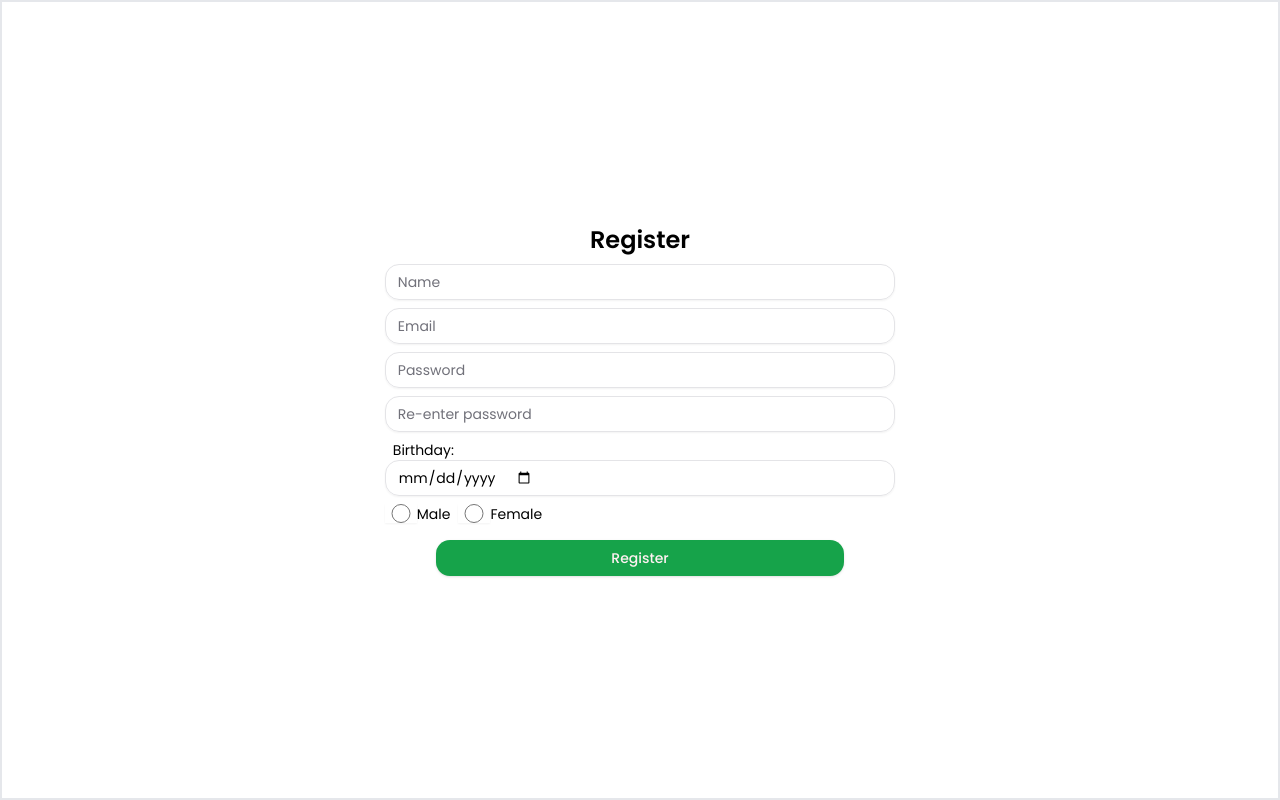
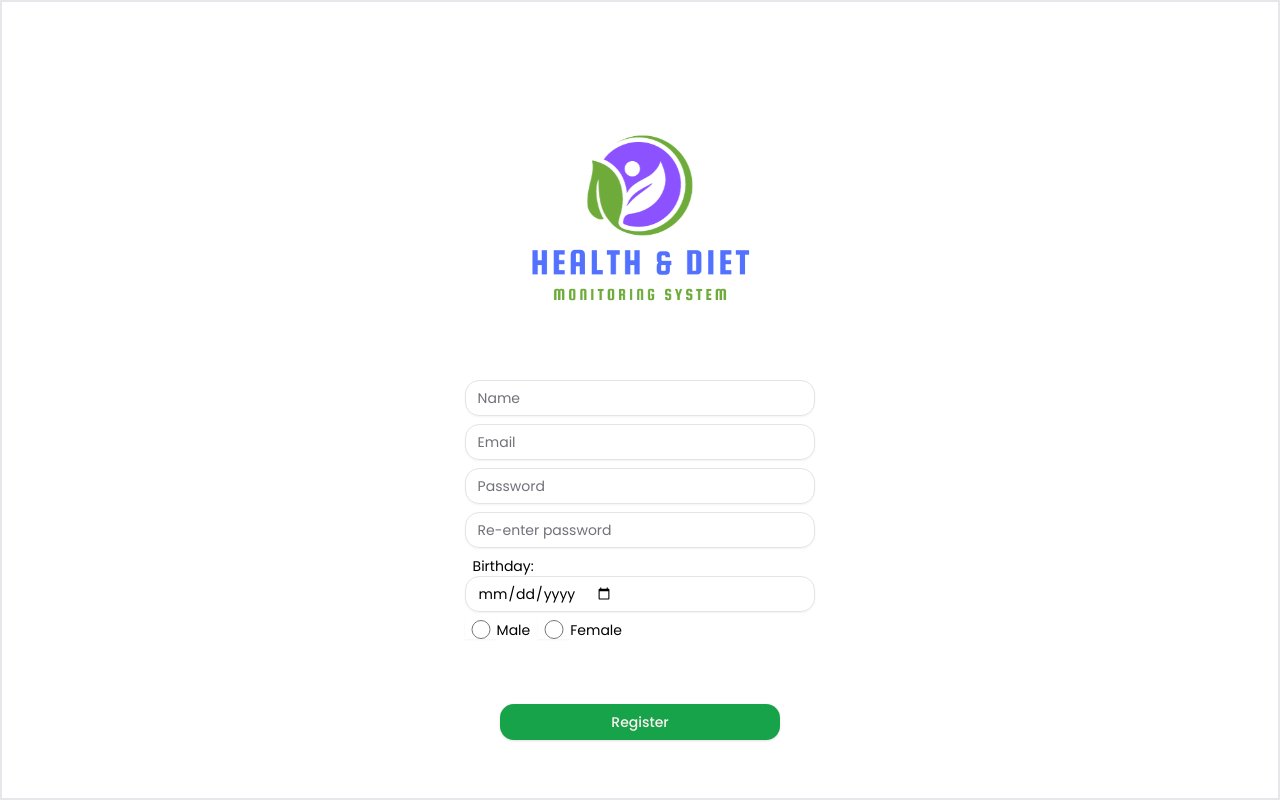
Before and after one commit to reydelshit/health-diet-monitoring-sytem, a React (Vite) app: page /register in a window 1280 px wide. Built offline with nearby package versions, Linux system fonts and the light colour scheme.

Commit message:
she said

```diff
--- a/src/components/Login.tsx
+++ b/src/components/Login.tsx
@@ -4,6 +4,7 @@ import { Button } from './ui/button';
 
 import { useState } from 'react';
 import axios from 'axios';
+import Logo from '@/assets/logo.png';
 
 export default function Login({
   setIsLoggedIn,
@@ -40,9 +41,7 @@ export default function Login({
   return (
     <div className="w-full h-screen border-2 flex justify-center items-center flex-col text-center">
       <div>
-        <h1 className="text-2xl font-bold mb-2">
-          Health and Diet Monitoring System
-        </h1>
+        <img src={Logo} alt="logo" className="w-[20rem]" />
 
         <form
           onSubmit={handleLogin}
@@ -69,7 +68,7 @@ export default function Login({
 
         <span className="mt-5 block">
           Don't have an account?
-          <Link to="/register" className="text-green-500">
+          <Link to="/register" className="text-green-500 ml-2">
             click me
           </Link>
         </span>
--- a/src/components/ProfileOverview.tsx
+++ b/src/components/ProfileOverview.tsx
@@ -1,4 +1,3 @@
-import { Avatar, AvatarFallback, AvatarImage } from '@/components/ui/avatar';
 import moment from 'moment';
 
 import { Link } from 'react-router-dom';
@@ -9,7 +8,7 @@ import CalculateBmi from './profile-overview/CalculateBmi';
 import axios from 'axios';
 import { Button } from './ui/button';
 import { Input } from './ui/input';
-
+import defaultProfile from '@/assets/default.jpg';
 type User = {
   id: number;
   name: string;
@@ -79,11 +78,7 @@ export default function ProfileOverview({
               </span>
               <img
                 className="w-[12rem] h-[12rem] object-cover rounded-full"
-                src={
-                  image.length > 0
-                    ? image
-                    : 'https://avatars.githubusercontent.com/u/40355669?v=4'
-                }
+                src={image.length > 0 ? image : defaultProfile}
               />
 
               <h1 className="text-3xl mt-2 font-bold">
--- a/src/components/Register.tsx
+++ b/src/components/Register.tsx
@@ -4,7 +4,7 @@ import { Label } from '@radix-ui/react-label';
 import axios from 'axios';
 import { useState } from 'react';
 import { useNavigate } from 'react-router-dom';
-
+import Logo from '/src/assets/logo.png';
 export default function Register() {
   const [user, setUser] = useState([]);
 
@@ -32,10 +32,13 @@ export default function Register() {
 
   return (
     <div className="w-full h-screen border-2 flex justify-center items-center flex-col text-center">
-      <div className="w-[40%]">
-        <h1 className="text-2xl font-bold mb-2">Register</h1>
+      <div className="w-[30%] flex flex-col justify-center items-center p-4">
+        <img src={Logo} alt="logo" className="w-[20rem]" />
 
-        <form onSubmit={handleSubmit} className="flex flex-col justify-center">
+        <form
+          onSubmit={handleSubmit}
+          className="flex flex-col justify-center w-full"
+        >
           <Input
             placeholder="Name"
             name="name"
@@ -88,7 +91,7 @@ export default function Register() {
             </div>
           </div>
 
-          <Button className="w-[80%] self-center" type="submit">
+          <Button className="w-[80%] self-center mt-[3rem]" type="submit">
             Register
           </Button>
         </form>
--- a/src/components/profile-overview/EditProfile.tsx
+++ b/src/components/profile-overview/EditProfile.tsx
@@ -5,6 +5,8 @@ import { Label } from '@radix-ui/react-label';
 import axios from 'axios';
 import { useEffect, useState } from 'react';
 import { useNavigate } from 'react-router-dom';
+import defaultProfile from '@/assets/default.jpg';
+
 // import { URL } from 'url';
 
 export default function EditProfile() {
@@ -33,13 +35,6 @@ export default function EditProfile() {
         setBirthday(res.data.birthday);
         setGender(res.data.gender);
 
-        // console.log(res.data.image, 'image');
-        // const base64 = res.data.image;
-        // if (base64) {
-        //   setImage(base64.toString());
-        // }
-
-        // console.log(res.data.image);
         setImage(res.data.image);
       });
   };
@@ -98,15 +93,18 @@ export default function EditProfile() {
     <div className="w-full h-screen flex justify-center items-center flex-col text-center">
       <div className="w-[40%]">
         <h1 className="text-2xl font-bold mb-2">Update Details</h1>
-        <div className="mb-2 w-full flex flex-col justify-center items-center border-2">
-          {image && (
-            <img
-              className="w-[15rem] h-[15rem] object-cover rounded-full mb-4"
-              src={image!}
-            />
-          )}
+        <div className="mb-2 w-full flex flex-col justify-center items-center">
+          <img
+            className="w-[15rem] h-[15rem] object-cover rounded-full mb-4"
+            src={image! ? image! : defaultProfile}
+          />
 
-          <Input type="file" accept="image/*" onChange={handleChangeImage} />
+          <Input
+            type="file"
+            accept="image/*"
+            onChange={handleChangeImage}
+            className="cursor-pointer"
+          />
         </div>
 
         <form onSubmit={handleSubmit} className="flex flex-col justify-center">
```
Also changed, not shown: src/assets/default.jpg (added).
